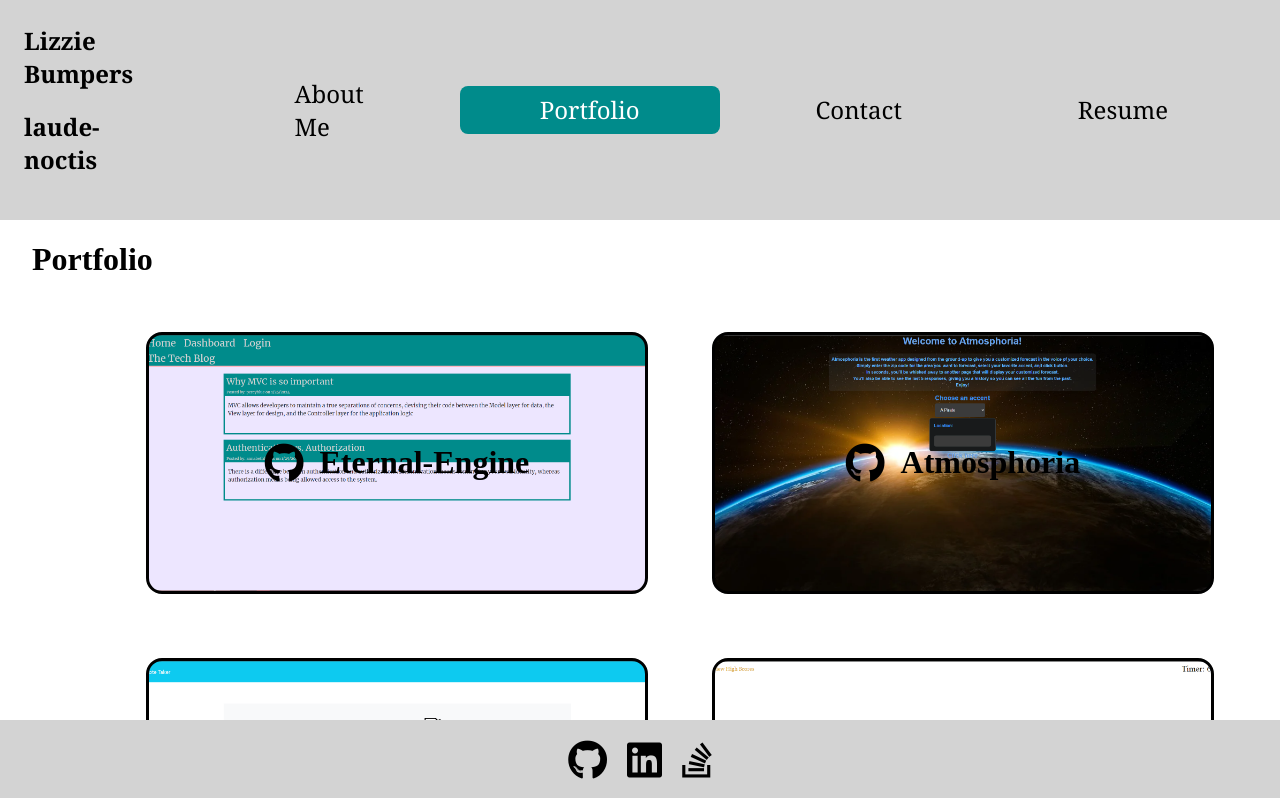
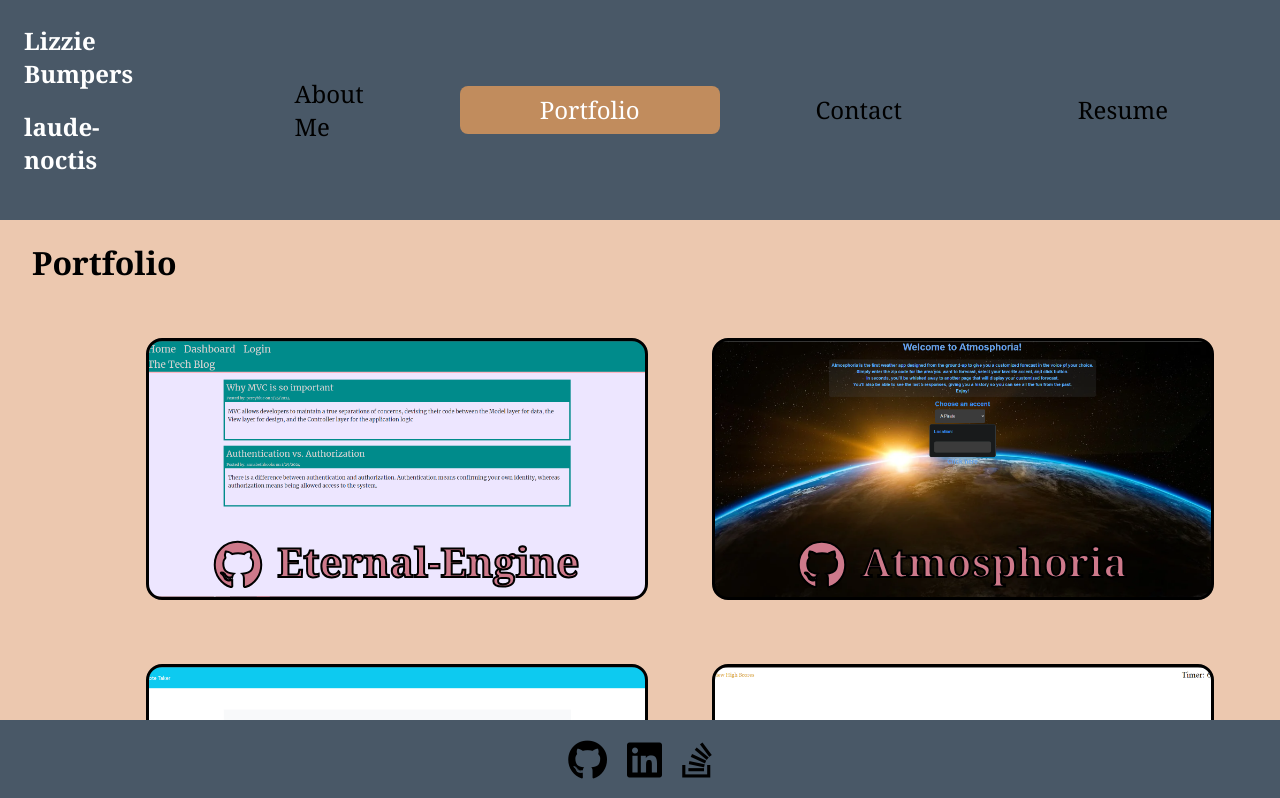
Before and after one commit to laude-noctis/lost-colony, a React (Vite) app in the folder vite-project/: page /portfolio in a window 1280 px wide. Shown: the top 798 px of the page. Built offline with nearby package versions, Linux system fonts and the light colour scheme.

Commit message:
did some coloring

```diff
--- a/vite-project/src/components/Footer/Footer.css
+++ b/vite-project/src/components/Footer/Footer.css
@@ -5,7 +5,7 @@
     height: 10%;
     left: 0;
     right: 0;
-    background-color: lightgray;
+    background-color: #495867;
     justify-content: center;
     align-items: center;
 }
@@ -16,5 +16,5 @@
 }
 
 .footer .icon:hover {
-    color: rgb(148, 9, 4);
+    color: #c18c5d;
 }
--- a/vite-project/src/components/Header/header.css
+++ b/vite-project/src/components/Header/header.css
@@ -6,13 +6,17 @@ nav {
     display: flex;
     justify-content: space-between;
     align-items: center;
-    font-family: "Cambria", "Cochin", Georgia, Times, 'Times New Roman', serif;
-    background-color: lightgrey;
+    background-color: #495867;
     padding: 1.5rem;
 }
 
 nav h1 {
     margin: 0;
+    color: white;
+}
+
+nav h2 {
+    color: white;
 }
 
 nav .username {
@@ -40,10 +44,10 @@ nav ul li .nav-link {
 }
 
 .active {
-    background-color: darkcyan;
+    background-color: #c18c5d;
     color: white;
 }
 
 nav ul li a:not(.active):hover {
-    background-color: salmon;
+    background-color: #ce798b;
 }
--- a/vite-project/src/index.css
+++ b/vite-project/src/index.css
@@ -1,5 +1,15 @@
 body {
     margin: 0;
+    background: var(--desert-sand);
+    font-family: "Cambria", "Cochin", Georgia, Times, 'Times New Roman', serif;
+}
+
+:root {
+    --desert-sand: #ecc8af;
+    --melon: #e7ad99;
+    --old-rose: #ce798b;
+    --persian-orange: #c18c5d;
+    --paynes-gray: #495867;
 }
 
 /* About Page */
@@ -11,7 +21,7 @@ body {
 }
 
 .about-container p {
-    font-size: 1.25rem;
+    font-size: 1.5rem;
 }
 
 /*  */
@@ -32,7 +42,7 @@ h1 {
     display: flex;
     border: 3px black solid;
     border-radius: 1rem;
-    align-items: center;
+    align-items: flex-end;
     justify-content: center;
     height: 15rem;
     width: 30rem;
@@ -43,24 +53,26 @@ h1 {
 }
 
 .port-icon {
-    font-size: 2.5rem;
+    font-size: 3rem;
     margin: 0 0.5rem;
-    color: black;
+    color: var(--old-rose);
+    -webkit-text-stroke: 2px black;
 }
 
 .port-title {
     margin: 0 0.5rem;
-    font-size: 2rem;
+    font-size: 2.5rem;
 }
 
 .port-card a {
     text-decoration: none;
-    color: black;
+    color: var(--old-rose);
+    -webkit-text-stroke: 2px black;
 }
 
 .port-card a:hover,
 .port-icon:hover {
-    color: gray;
+    color: var(--melon);
 }
 
 .card-container {
@@ -108,6 +120,12 @@ input {
     width: 20.5rem;
     border-radius: 0.5rem;
     height: 2rem;
+    background-color: var(--old-rose)
+}
+
+.submit-btn:hover {
+    color: var(--paynes-gray);
+    cursor: pointer;
 }
 
 /*  */
```
